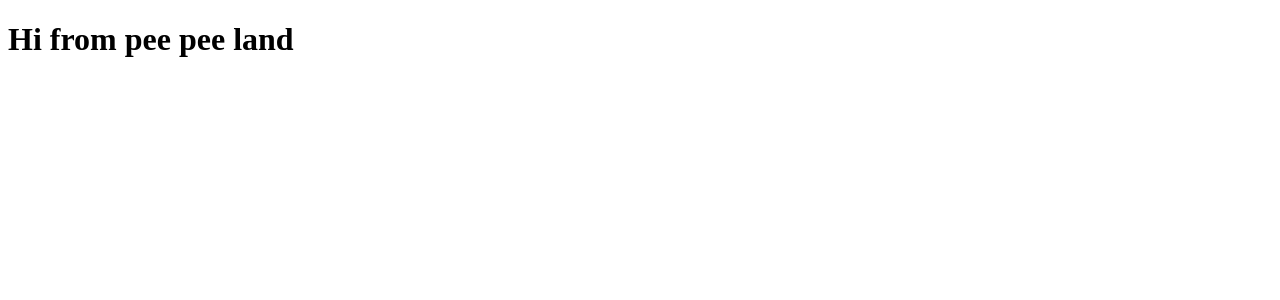
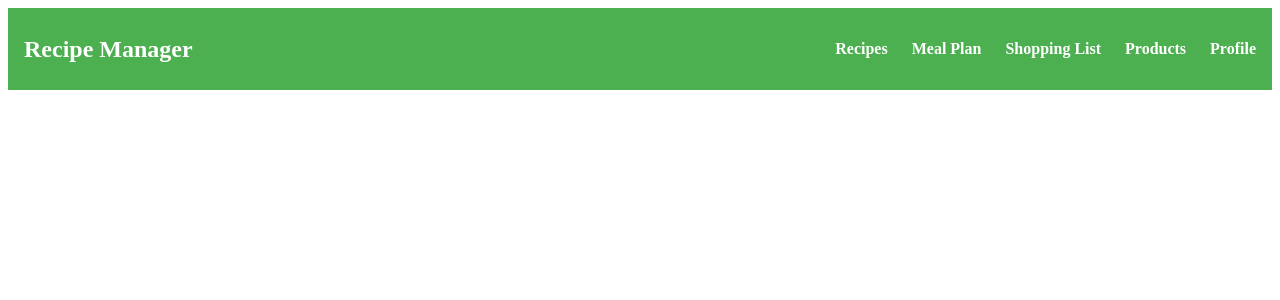
Before and after one commit to JezzyOweTwo/Project_Diet_App, a SvelteKit app: page /pee in a window 1280 px wide. Shown: the top 300 px of the page. Built offline with nearby package versions, Linux system fonts and the light colour scheme.

Commit message:
created initial header and imported it into "pee" page

```diff
--- /dev/null
+++ b/src/components/header/header.svelte
@@ -0,0 +1,46 @@
+<script>
+  let navItems = ['Recipes', 'Meal Plan', 'Shopping List', 'Products', 'Profile'];
+</script>
+
+<style>
+  header {
+    background-color: #4CAF50;
+    color: white;
+    padding: 1rem;
+    display: flex;
+    justify-content: space-between;
+    align-items: center;
+  }
+
+  .nav-links {
+    list-style: none;
+    display: flex;
+    gap: 1.5rem;
+  }
+
+  .nav-links a {
+    color: white;
+    text-decoration: none;
+    font-weight: bold;
+  }
+
+  .nav-links a:hover {
+    text-decoration: underline;
+  }
+
+  .logo {
+    font-size: 1.5rem;
+    font-weight: bold;
+  }
+</style>
+
+<header>
+  <div class="logo">Recipe Manager</div>
+  <nav>
+    <ul class="nav-links">
+      {#each navItems as item}
+        <li><a href="#">{item}</a></li>
+      {/each}
+    </ul>
+  </nav>
+</header>
--- a/src/routes/(website)/pee/+page.svelte
+++ b/src/routes/(website)/pee/+page.svelte
@@ -1 +1,8 @@
-<h1>Hi from pee pee land</h1>
+<script>
+    import Header from '../../../components/header/header.svelte';
+  </script>
+
+  <main>
+    <Header/>
+    <!-- Other content -->
+  </main>
```
